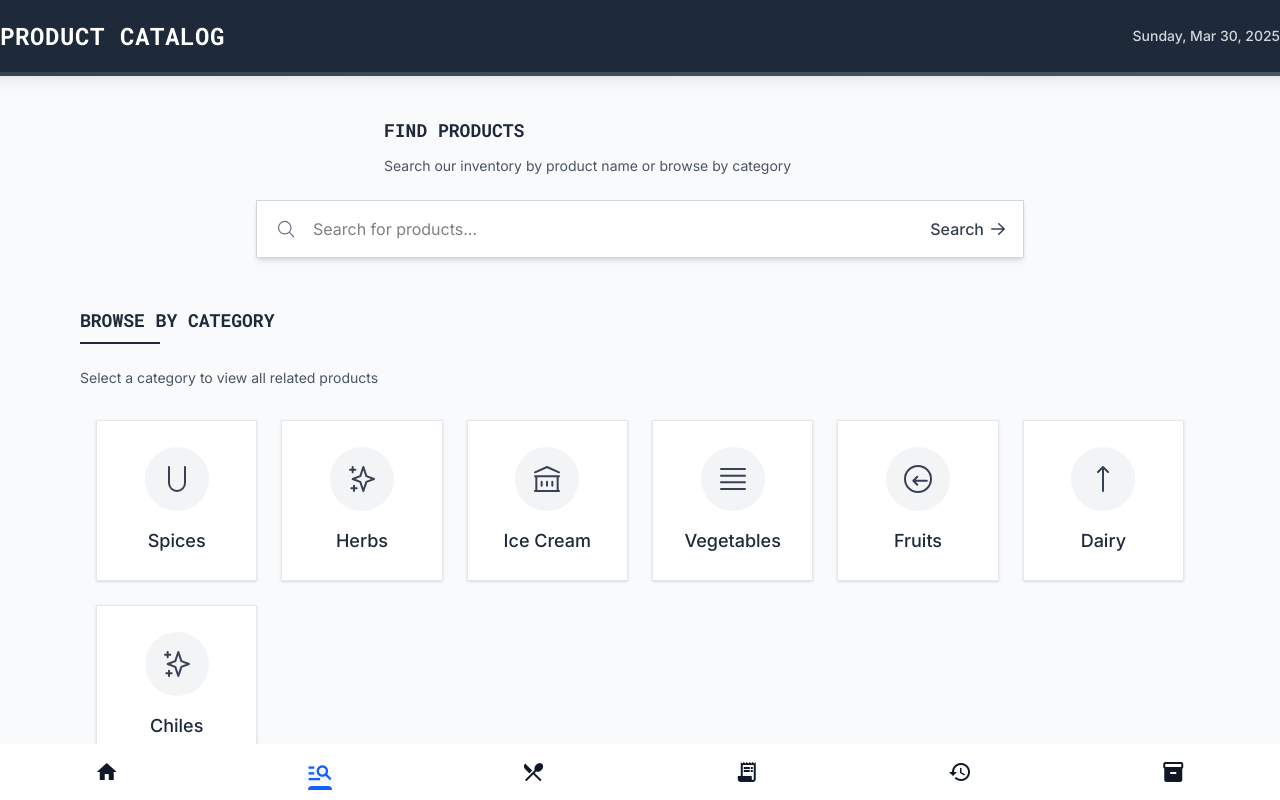
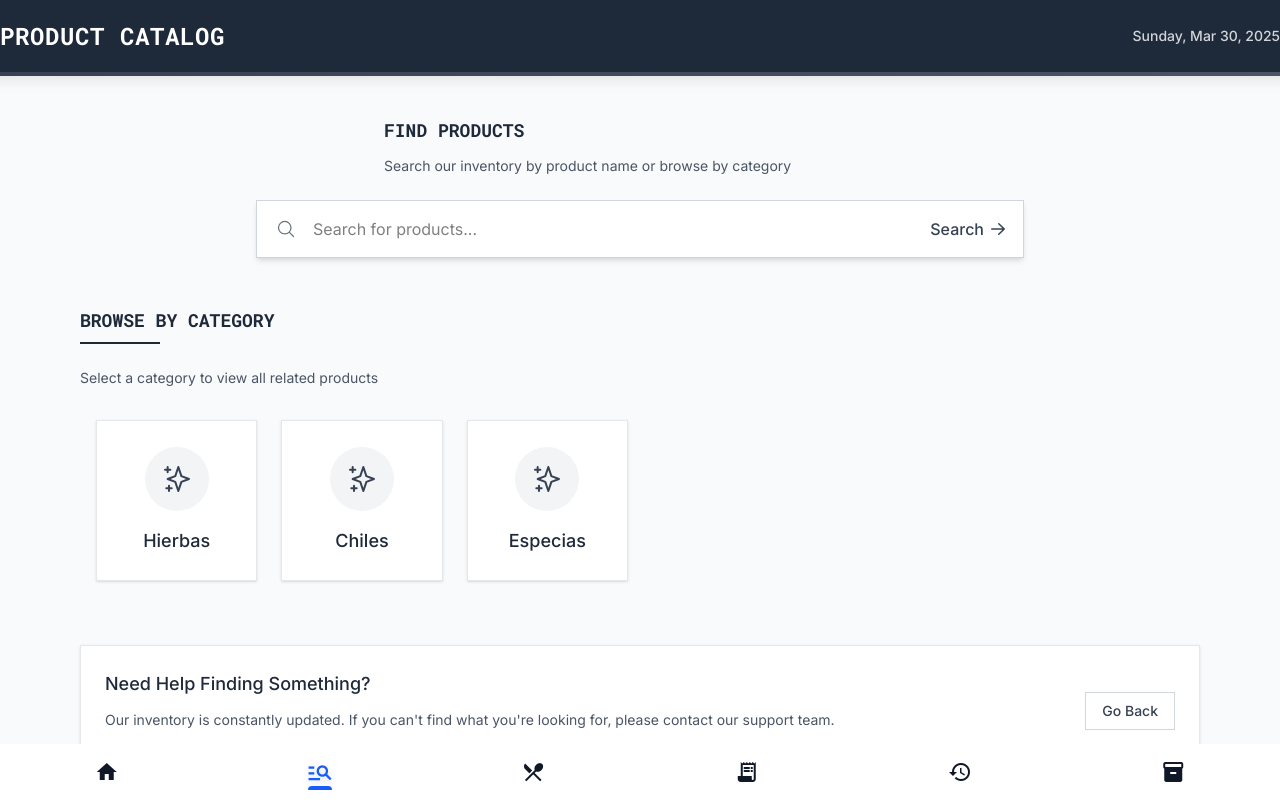
Before and after one commit to elvisinthecloud/inventory-management-system, a Next.js app: page /search in a window 1280 px wide. Shown: the top 800 px of the page. Built offline with nearby package versions, Linux system fonts and the light colour scheme.

Commit message:
Feature: Update product categories in SearchPage and StockManagementPage, replacing 'Spices' and 'Herbs' with 'Hierbas' and 'Especias', while removing several default products. This enhances product categorization and aligns with updated inventory standards.

```diff
--- a/src/app/search/page.tsx
+++ b/src/app/search/page.tsx
@@ -35,24 +35,26 @@ interface Product {
 
 // Default categories data with images
 const defaultCategories: Category[] = [
-  { id: 1, name: 'Spices', image: '/images/categories/spices.jpg' },
-  { id: 2, name: 'Herbs', image: '/images/categories/herbs.jpg' },
-  { id: 3, name: 'Ice Cream', image: '/images/categories/icecream.jpg' },
-  { id: 4, name: 'Vegetables', image: '/images/categories/vegetables.jpg' },
-  { id: 5, name: 'Fruits', image: '/images/categories/fruits.jpg' },
-  { id: 6, name: 'Dairy', image: '/images/categories/dairy.jpg' },
+  // { id: 1, name: 'Spices', image: '/images/categories/spices.jpg' },
+  { id: 2, name: 'Hierbas', image: '/images/categories/herbs.jpg' },
+  // { id: 3, name: 'Ice Cream', image: '/images/categories/icecream.jpg' },
+  // { id: 4, name: 'Vegetables', image: '/images/categories/vegetables.jpg' },
+  // { id: 5, name: 'Fruits', image: '/images/categories/fruits.jpg' },
+  // { id: 6, name: 'Dairy', image: '/images/categories/dairy.jpg' },
   { id: 7, name: 'Chiles', image: '/images/categories/default.jpg' },
+  { id: 8, name: 'Especias', image: '/images/categories/default.jpg' }
 ];
 
 // Define a consistent mapping of default category names to IDs
 const DEFAULT_CATEGORY_MAP: {[key: string]: number} = {
-  'Spices': 1,
-  'Herbs': 2,
-  'Ice Cream': 3,
-  'Vegetables': 4,
-  'Fruits': 5,
-  'Dairy': 6,
-  'Chiles': 7
+  // 'Spices': 1,
+  'Hierbas': 2,
+  // 'Ice Cream': 3,
+  // 'Vegetables': 4,
+  // 'Fruits': 5,
+  // 'Dairy': 6,
+  'Chiles': 7,
+  'Especias': 8
 };
 
 export default function SearchPage() {
--- a/src/app/stock/page.tsx
+++ b/src/app/stock/page.tsx
@@ -97,24 +97,24 @@ export default function StockManagementPage() {
         // Otherwise, use our default products
         console.log("No products found in localStorage, using default products");
         const baseProducts = [
-          { id: 1, name: 'Cinnamon', category: 'Spices', price: 3.99, stock: 15 },
-          { id: 2, name: 'Cardamom', category: 'Spices', price: 5.99, stock: 8 },
-          { id: 3, name: 'Turmeric', category: 'Spices', price: 2.99, stock: 20 },
-          { id: 4, name: 'Basil', category: 'Herbs', price: 2.49, stock: 12 },
-          { id: 5, name: 'Mint', category: 'Herbs', price: 1.99, stock: 18 },
-          { id: 6, name: 'Rosemary', category: 'Herbs', price: 2.29, stock: 5 },
-          { id: 7, name: 'Vanilla Ice Cream', category: 'Ice Cream', price: 4.99, stock: 10 },
-          { id: 8, name: 'Chocolate Ice Cream', category: 'Ice Cream', price: 4.99, stock: 14 },
-          { id: 9, name: 'Strawberry Ice Cream', category: 'Ice Cream', price: 5.49, stock: 7 },
-          { id: 10, name: 'Tomatoes', category: 'Vegetables', price: 2.99, stock: 25 },
-          { id: 11, name: 'Carrots', category: 'Vegetables', price: 1.49, stock: 30 },
-          { id: 12, name: 'Broccoli', category: 'Vegetables', price: 1.99, stock: 15 },
-          { id: 13, name: 'Apples', category: 'Fruits', price: 3.49, stock: 40 },
-          { id: 14, name: 'Bananas', category: 'Fruits', price: 1.29, stock: 35 },
-          { id: 15, name: 'Oranges', category: 'Fruits', price: 2.49, stock: 22 },
-          { id: 16, name: 'Milk', category: 'Dairy', price: 2.49, stock: 42 },
-          { id: 17, name: 'Cheese', category: 'Dairy', price: 3.99, stock: 6 },
-          { id: 18, name: 'Yogurt', category: 'Dairy', price: 1.99, stock: 18 },
+          // { id: 1, name: 'Cinnamon', category: 'Spices', price: 3.99, stock: 15 }, // DELETED
+          // { id: 2, name: 'Cardamom', category: 'Spices', price: 5.99, stock: 8 }, // DELETED
+          // { id: 3, name: 'Turmeric', category: 'Spices', price: 2.99, stock: 20 }, // DELETED
+          { id: 4, name: 'Basil', category: 'Hierbas', price: 2.49, stock: 12 },
+          { id: 5, name: 'Mint', category: 'Hierbas', price: 1.99, stock: 18 },
+          { id: 6, name: 'Rosemary', category: 'Hierbas', price: 2.29, stock: 5 },
+          // { id: 7, name: 'Vanilla Ice Cream', category: 'Ice Cream', price: 4.99, stock: 10 }, // DELETED
+          // { id: 8, name: 'Chocolate Ice Cream', category: 'Ice Cream', price: 4.99, stock: 14 }, // DELETED
+          // { id: 9, name: 'Strawberry Ice Cream', category: 'Ice Cream', price: 5.49, stock: 7 }, // DELETED
+          // { id: 10, name: 'Tomatoes', category: 'Vegetables', price: 2.99, stock: 25 }, // DELETED
+          // { id: 11, name: 'Carrots', category: 'Vegetables', price: 1.49, stock: 30 }, // DELETED
+          // { id: 12, name: 'Broccoli', category: 'Vegetables', price: 1.99, stock: 15 }, // DELETED
+          // { id: 13, name: 'Apples', category: 'Fruits', price: 3.49, stock: 40 }, // DELETED
+          // { id: 14, name: 'Bananas', category: 'Fruits', price: 1.29, stock: 35 }, // DELETED
+          // { id: 15, name: 'Oranges', category: 'Fruits', price: 2.49, stock: 22 }, // DELETED
+          // { id: 16, name: 'Milk', category: 'Dairy', price: 2.49, stock: 42 }, // DELETED
+          // { id: 17, name: 'Cheese', category: 'Dairy', price: 3.99, stock: 6 }, // DELETED
+          // { id: 18, name: 'Yogurt', category: 'Dairy', price: 1.99, stock: 18 }, // DELETED
           { id: 19, name: 'Guajillo 12oz', category: 'Chiles', price: 70.00, stock: 10 },
           { id: 20, name: 'Guajillo LB', category: 'Chiles', price: 75.00, stock: 10 },
           { id: 21, name: 'Guajillo 3oz', category: 'Chiles', price: 25.50, stock: 10 },
@@ -137,7 +137,88 @@ export default function StockManagementPage() {
           { id: 38, name: 'Morita 3oz', category: 'Chiles', price: 25.50, stock: 10 },
           { id: 39, name: 'Cascabel 3oz', category: 'Chiles', price: 25.50, stock: 10 },
           { id: 40, name: 'Negro 3oz', category: 'Chiles', price: 25.50, stock: 10 },
-          { id: 41, name: 'Nuevo Mexico 3oz', category: 'Chiles', price: 25.50, stock: 10 }
+          { id: 41, name: 'Nuevo Mexico 3oz', category: 'Chiles', price: 25.50, stock: 10 },
+          { id: 42, name: 'Hoja de Laurel', category: 'Hierbas', price: 25.50, stock: 10 },
+          { id: 43, name: 'Oregano Entero', category: 'Hierbas', price: 25.50, stock: 10 },
+          { id: 44, name: 'Hoja de Aguacate', category: 'Hierbas', price: 25.50, stock: 10 },
+          { id: 45, name: 'Manzanilla en Rama', category: 'Hierbas', price: 25.50, stock: 10 },
+          { id: 46, name: 'Flor de Manzanilla', category: 'Hierbas', price: 25.50, stock: 10 },
+          { id: 47, name: 'Guyaba', category: 'Hierbas', price: 25.50, stock: 10 },
+          { id: 48, name: 'Guanábana', category: 'Hierbas', price: 25.50, stock: 10 },
+          { id: 49, name: 'Hoja Santa', category: 'Hierbas', price: 25.50, stock: 10 },
+          { id: 50, name: 'Hierba Para la Tos', category: 'Hierbas', price: 25.50, stock: 10 },
+          { id: 51, name: 'Epazote en Rama', category: 'Hierbas', price: 25.50, stock: 10 },
+          { id: 52, name: 'Arnica en Rama', category: 'Hierbas', price: 25.50, stock: 10 },
+          { id: 53, name: 'Diente de Leon', category: 'Hierbas', price: 25.50, stock: 10 },
+          { id: 54, name: 'Moringa', category: 'Hierbas', price: 25.50, stock: 10 },
+          { id: 55, name: 'Cola de Caballo', category: 'Hierbas', price: 25.50, stock: 10 },
+          { id: 56, name: 'Cola de Caballo con Barba', category: 'Hierbas', price: 25.50, stock: 10 },
+          { id: 57, name: 'Eucalipto', category: 'Hierbas', price: 25.50, stock: 10 },
+          { id: 58, name: 'Eucalipto y Gordolobo', category: 'Hierbas', price: 25.50, stock: 10 },
+          { id: 59, name: 'Hojas de Limon', category: 'Hierbas', price: 25.50, stock: 10 },
+          { id: 60, name: 'Ruda', category: 'Hierbas', price: 25.50, stock: 10 },
+          { id: 61, name: 'Tamarindo (Hierba)', category: 'Hierbas', price: 25.50, stock: 10 },
+          { id: 62, name: 'Compuesto de Adelgazar', category: 'Hierbas', price: 25.50, stock: 10 },
+          { id: 63, name: 'Compuesto de Riñon', category: 'Hierbas', price: 25.50, stock: 10 },
+          { id: 64, name: 'Compuesto de Variz', category: 'Hierbas', price: 25.50, stock: 10 },
+          { id: 65, name: 'Compuesto de Gastritis', category: 'Hierbas', price: 25.50, stock: 10 },
+          { id: 66, name: 'Compuesto de Artritis', category: 'Hierbas', price: 25.50, stock: 10 },
+          { id: 67, name: 'Compuesto de Diabetes', category: 'Hierbas', price: 25.50, stock: 10 },
+          { id: 68, name: 'Compuesto de Ulceras', category: 'Hierbas', price: 25.50, stock: 10 },
+          { id: 69, name: 'Compuesto de Reumas', category: 'Hierbas', price: 25.50, stock: 10 },
+          { id: 70, name: 'Relajo', category: 'Hierbas', price: 30.00, stock: 10 },
+          { id: 71, name: 'Curcuma', category: 'Hierbas', price: 25.50, stock: 10 },
+          { id: 72, name: 'Canela Entera', category: 'Hierbas', price: 42.00, stock: 10 },
+          { id: 73, name: 'Canela Dura', category: 'Hierbas', price: 42.00, stock: 10 },
+          { id: 74, name: 'Ajonjoli Natural', category: 'Hierbas', price: 30.00, stock: 10 },
+          { id: 75, name: 'Pepita Natural', category: 'Hierbas', price: 30.00, stock: 10 },
+          { id: 76, name: 'Chia', category: 'Hierbas', price: 51.00, stock: 10 },
+          { id: 77, name: 'Semilla de Calabaza', category: 'Hierbas', price: 25.50, stock: 10 },
+          { id: 78, name: 'Linaza Entera', category: 'Hierbas', price: 25.50, stock: 10 },
+          { id: 79, name: 'Linaza Molida', category: 'Hierbas', price: 25.50, stock: 10 },
+          { id: 80, name: 'Ciruela Pasas', category: 'Hierbas', price: 25.50, stock: 10 },
+          { id: 81, name: 'Pasas', category: 'Hierbas', price: 25.50, stock: 10 },
+          { id: 82, name: 'Tamarindo Entero', category: 'Hierbas', price: 25.50, stock: 10 },
+          { id: 83, name: 'Camaron Entero', category: 'Hierbas', price: 45.00, stock: 10 },
+          { id: 84, name: 'Camaron Molido', category: 'Hierbas', price: 42.00, stock: 10 },
+          { id: 85, name: 'Romero', category: 'Especias', price: 17.00, stock: 10 },
+          { id: 86, name: 'Tomillo', category: 'Especias', price: 17.00, stock: 10 },
+          { id: 87, name: 'Comino Entero', category: 'Especias', price: 17.00, stock: 10 },
+          { id: 88, name: 'Comino Mix', category: 'Especias', price: 17.00, stock: 10 },
+          { id: 89, name: 'Comino Molido', category: 'Especias', price: 17.00, stock: 10 },
+          { id: 90, name: 'Pimienta Negra Molida', category: 'Especias', price: 17.00, stock: 10 },
+          { id: 91, name: 'Pimienta Dulce Entera', category: 'Especias', price: 17.00, stock: 10 },
+          { id: 92, name: 'Pimienta Negra Molida', category: 'Especias', price: 17.00, stock: 10 },
+          { id: 93, name: 'Achiote Molido', category: 'Especias', price: 17.00, stock: 10 },
+          { id: 94, name: 'Achiote Entero', category: 'Especias', price: 17.00, stock: 10 },
+          { id: 95, name: 'Achiote en Pasta', category: 'Especias', price: 17.00, stock: 10 },
+          { id: 96, name: 'Cuachalalate', category: 'Especias', price: 17.00, stock: 10 },
+          { id: 97, name: 'Chia Small', category: 'Especias', price: 17.00, stock: 10 },
+          { id: 98, name: 'Linaza Small', category: 'Especias', price: 17.00, stock: 10 },
+          { id: 99, name: 'Linaza Molida Small', category: 'Especias', price: 17.00, stock: 10 },
+          { id: 100, name: 'Canela Entera Small', category: 'Especias', price: 17.00, stock: 10 },
+          { id: 101, name: 'Flor de Manzanilla Small', category: 'Especias', price: 17.00, stock: 10 },
+          { id: 102, name: 'Te de Manzanilla', category: 'Especias', price: 17.00, stock: 10 },
+          { id: 103, name: 'Hojas de Zen', category: 'Especias', price: 17.00, stock: 10 },
+          { id: 104, name: 'Chile Pequin Entero', category: 'Especias', price: 25.50, stock: 10 },
+          { id: 105, name: 'Menudo Mix Chile', category: 'Especias', price: 17.00, stock: 10 },
+          { id: 106, name: 'Clavo Entero', category: 'Especias', price: 17.00, stock: 10 },
+          { id: 107, name: 'Anis Estrella', category: 'Especias', price: 17.00, stock: 10 },
+          { id: 108, name: 'Anis en Grano', category: 'Especias', price: 17.00, stock: 10 },
+          { id: 109, name: 'Canela Molida', category: 'Especias', price: 17.00, stock: 10 },
+          { id: 110, name: 'Quina', category: 'Especias', price: 17.00, stock: 10 },
+          { id: 111, name: 'Piedra Alumbre', category: 'Especias', price: 17.00, stock: 10 },
+          { id: 112, name: 'Eucalipto Small', category: 'Especias', price: 17.00, stock: 10 },
+          { id: 113, name: 'Uña de Gato', category: 'Especias', price: 17.00, stock: 10 },
+          { id: 114, name: 'Te de Tilo', category: 'Especias', price: 17.00, stock: 10 },
+          { id: 115, name: 'Carbonato', category: 'Especias', price: 17.00, stock: 10 },
+          { id: 116, name: 'Cal Mexicana', category: 'Especias', price: 17.00, stock: 10 },
+          { id: 117, name: 'Palo Azul', category: 'Especias', price: 17.00, stock: 10 },
+          { id: 118, name: 'Cilantro Bolita', category: 'Especias', price: 17.00, stock: 10 },
+          { id: 119, name: 'Alhucema', category: 'Especias', price: 17.00, stock: 10 },
+          { id: 120, name: 'Jengibre', category: 'Especias', price: 17.00, stock: 10 },
+          { id: 121, name: 'Albahaca', category: 'Especias', price: 17.00, stock: 10 },
+          { id: 122, name: 'Ajenjo', category: 'Especias', price: 17.00, stock: 10 }
         ];
 
         // Initialize context stock values for each product
```
